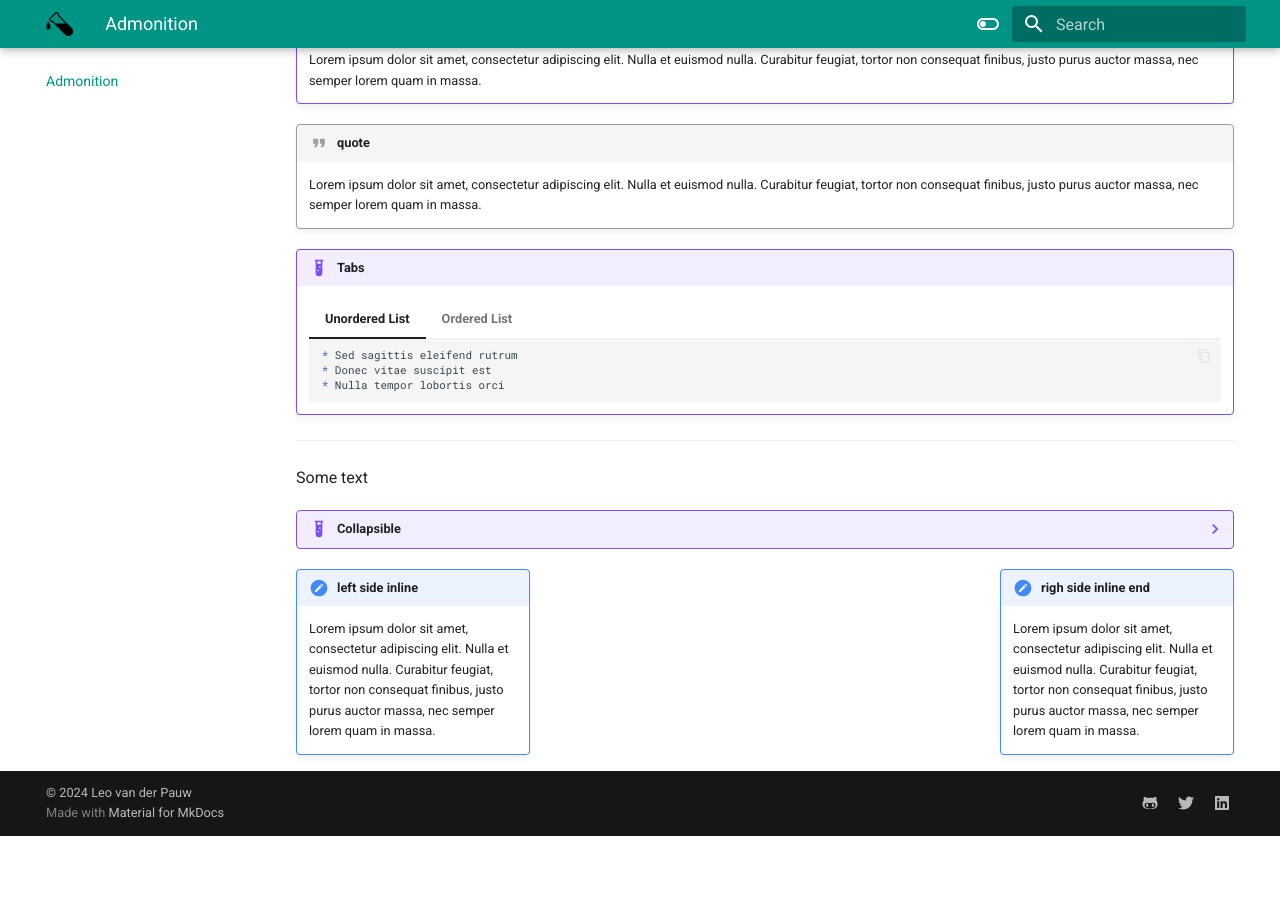
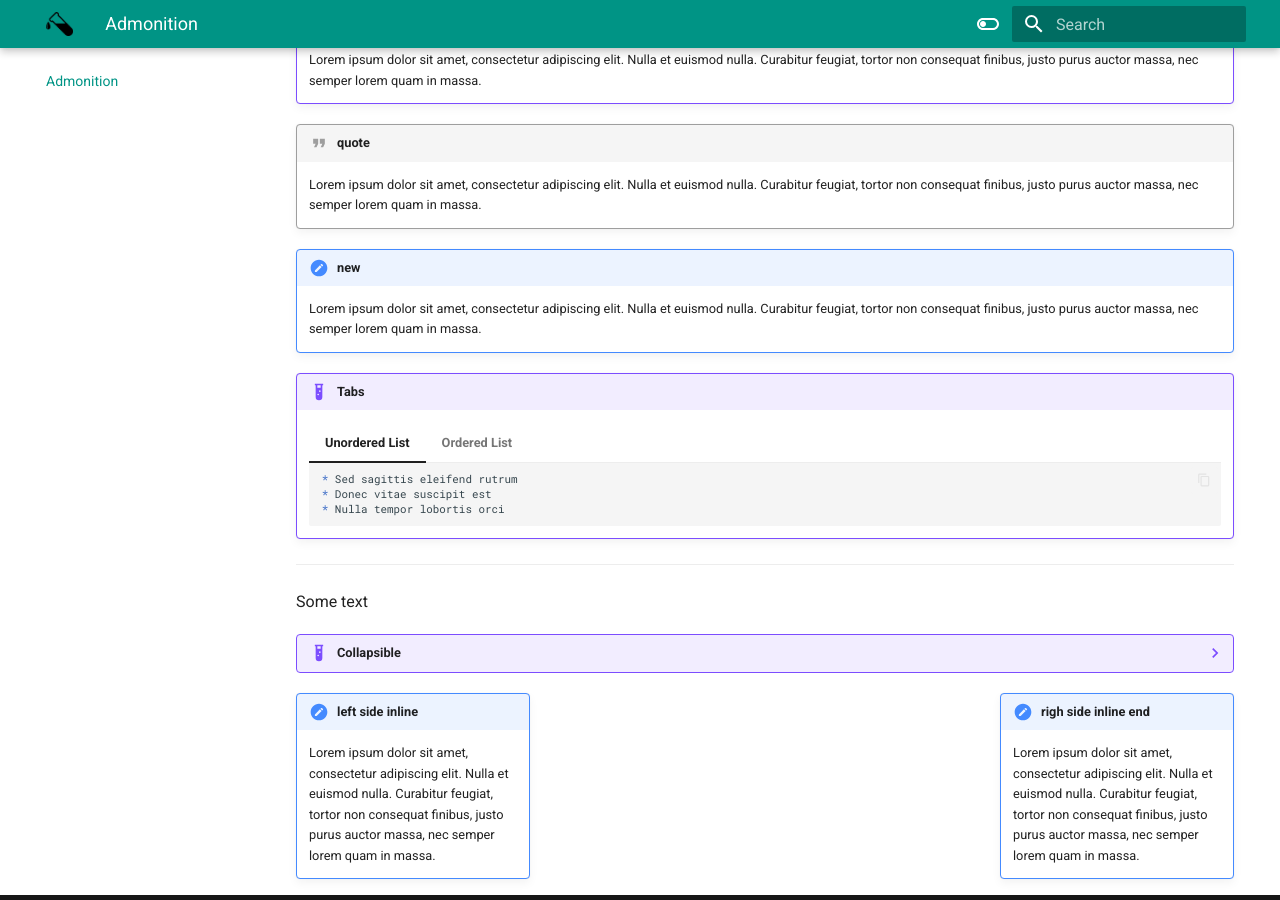
Before and after one commit to lp182501/mkdocs, an MkDocs documentation site: the page built from docs/admonition.md, in a window 1280 px wide and 900 px high, scrolled down 1528 px. Built offline with MkDocs 1.6.1 and Material for MkDocs 9.7.7, drawn with Linux system fonts in a browser that asks for light colours; before the commit the page ends 2364 px from its top, so only the background shows below that.

Commit message:
Update admonition.md

```diff
--- a/docs/admonition.md
+++ b/docs/admonition.md
@@ -76,6 +76,12 @@
     nulla. Curabitur feugiat, tortor non consequat finibus, justo purus auctor
     massa, nec semper lorem quam in massa.
 
+!!! new "new"
+
+    Lorem ipsum dolor sit amet, consectetur adipiscing elit. Nulla et euismod
+    nulla. Curabitur feugiat, tortor non consequat finibus, justo purus auctor
+    massa, nec semper lorem quam in massa.
+
 !!! example "Tabs"
 
     === "Unordered List"
```
